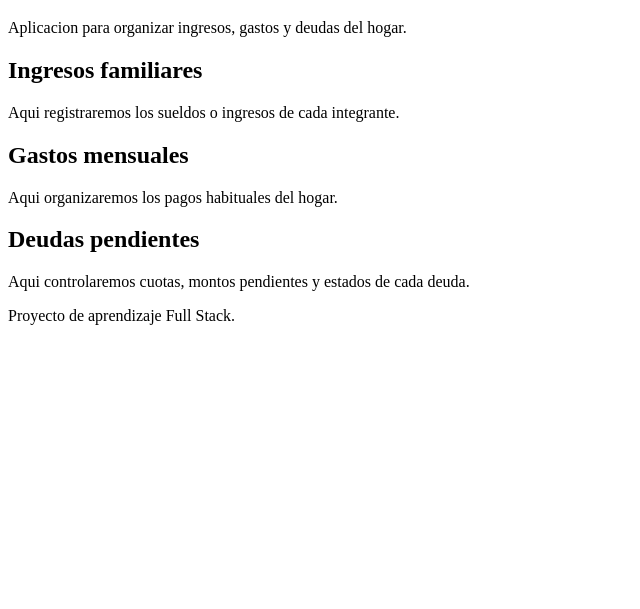
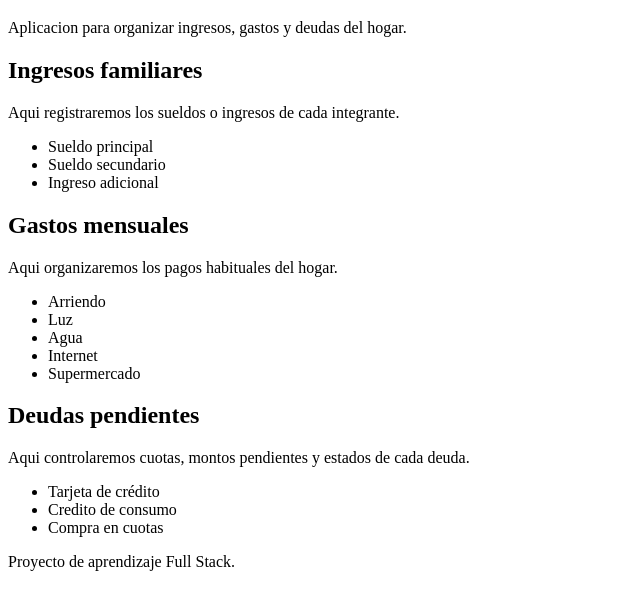
Before and after one commit to Jeremy-s-g/proyecto_gastos, a plain HTML site: page index.html in a window 1280 px wide. Shown: the part 61-670 px from the top of the page, without its empty margins (0-640 px from the left). Drawn offline with Linux system fonts and the light colour scheme.

Commit message:
Agrega listas iniciales de datos financieros

```diff
--- a/index.html
+++ b/index.html
@@ -17,16 +17,33 @@
             <section>
                 <h2>Ingresos familiares</h2>
                 <p>Aqui registraremos los sueldos o ingresos de cada integrante.</p>
+                <ul>
+                  <li>Sueldo principal</li>
+                  <li>Sueldo secundario</li>
+                  <li>Ingreso adicional</li>
+                </ul>
             </section>
 
             <section>
                 <h2>Gastos mensuales</h2>
                 <p>Aqui organizaremos los pagos habituales del hogar.</p>
+                <ul>
+                  <li>Arriendo</li>
+                  <li>Luz</li>
+                  <li>Agua</li>
+                  <li>Internet</li>
+                  <li>Supermercado</li>
+                </ul>
             </section>
 
             <section>
                 <h2>Deudas pendientes</h2>
                 <p>Aqui controlaremos cuotas, montos pendientes y estados de cada deuda.</p>
+                <ul>
+                  <li>Tarjeta de crédito</li>
+                  <li>Credito de consumo</li>
+                  <li>Compra en cuotas</li>
+                </ul>
             </section>
         </main>
 
```
